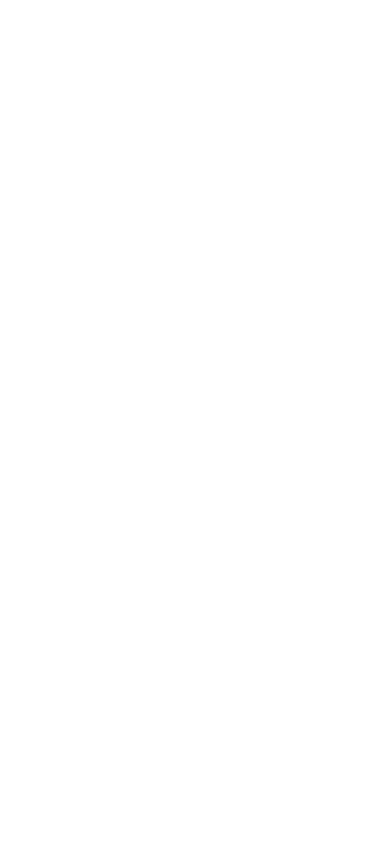
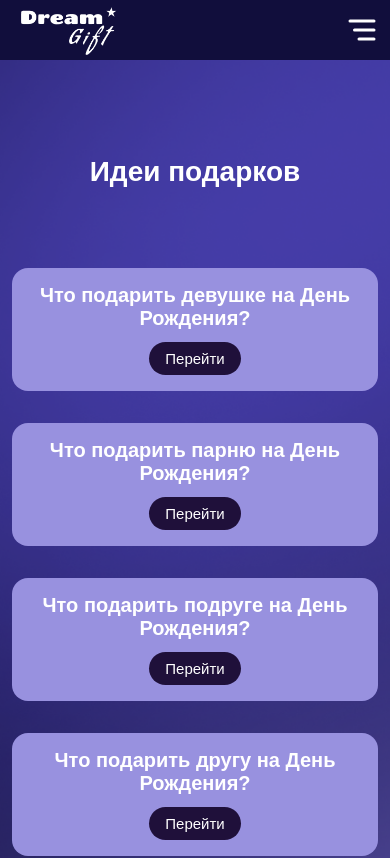
Before and after one commit to Alisalisa12/Wishlist, a React (Create React App) app: page /ideas in a window 390 px wide. Before the commit this address had no page. Shown: the top 858 px of the page. Built offline with nearby package versions, Linux system fonts and the light colour scheme.

Commit message:
Добавлена страница "Идеи подарков" с адаптивными стилями, компонентами и маршрутизацией.

```diff
--- a/src/App.tsx
+++ b/src/App.tsx
@@ -9,6 +9,7 @@ const Friends = React.lazy(() => import('./pages/Friends/Friends'));
 const EmptyWishlist = React.lazy(() => import('./pages/EmptyWishlist/EmptyWishlist'));
 const CreateWishlist = React.lazy(() => import('./pages/CreateWishlists/CreateWishlists'));
 const WishlistView = React.lazy(() => import('./pages/WishlistView/WishlistView'));
+const GiftIdeas = React.lazy(() => import('./pages/GiftIdeas/GiftIdeas'));
 
 // Компонент загрузки
 const LoadingFallback = () => (
@@ -39,6 +40,7 @@ const App: React.FC = () => {
                     <Route path="/emptywishlist" element={<EmptyWishlist />} />
                     <Route path="/create" element={<CreateWishlist />} />
                     <Route path="/wishlist" element={<WishlistView />} />
+                    <Route path="/ideas" element={<GiftIdeas />} />
                 </Routes>
             </Suspense>
         </Router>
--- a/src/components/Header/Header.tsx
+++ b/src/components/Header/Header.tsx
@@ -20,7 +20,7 @@ export const Header: FC = () => {
                 <div className={style.linkHeader} onClick={() => handleNavigation('/friends')}>Друзья</div>
                 <div className={style.linkHeader} onClick={() => handleNavigation('/emptywishlist')}>Мои вишлисты</div>
                 <div className={style.linkHeader} onClick={() => handleNavigation('/')}>Мои брони</div>
-                <div className={style.linkHeader} onClick={() => handleNavigation('/')}>Идеи подарков</div>
+                <div className={style.linkHeader} onClick={() => handleNavigation('/ideas')}>Идеи подарков</div>
                 <div className={style.searchBlock}>
                     <CiSearch className={style.searchLogo} />
                     <p className={style.searchText}>Поиск</p>
--- /dev/null
+++ b/src/pages/GiftIdeas/GiftIdeas.module.scss
@@ -0,0 +1,80 @@
+.pageWrapper {
+  min-height: 100vh;
+  display: flex;
+  flex-direction: column;
+}
+
+.hero {
+  flex: 1;
+  background: url("../../images/background.png");
+  background-size: cover;
+  padding: 4rem 0;
+  display: flex;
+  justify-content: center;
+  font-family: "Ubuntu", sans-serif;
+}
+
+.card {
+  padding: 2rem;
+  width: 85%;
+  max-width: 1200px;
+  color: #fff;
+}
+
+.title {
+  font-size: 40px;
+  font-weight: 700;
+  text-align: center;
+  margin-bottom: 5rem;
+
+}
+
+.grid {
+  margin-top: 1.5rem;
+  display: grid;
+  grid-template-columns: repeat(2, 1fr);
+  gap: 2rem;
+}
+
+.ideaCard {
+  background: #9891DF;
+  border-radius: 16px;
+  padding: 1rem 1.25rem;
+  display: flex;
+  flex-direction: column;
+  align-items: center;
+  justify-content: center;
+  justify-self: center;
+  gap: 0.75rem;
+  width: 70%;
+}
+.ideaButton{
+  padding: 0.5rem 1rem;
+}
+.ideaTitle {
+  font-size: 28px;
+  font-weight: 600;
+  color: #fff;
+  text-align: center;
+}
+
+@media (max-width: 1000px) {
+  .grid {
+    grid-template-columns: repeat(2, 1fr);
+  }
+}
+
+@media (max-width: 600px) {
+  .title {
+    font-size: 28px;
+  }
+  .ideaTitle{
+    font-size: 20px ;
+  }
+  .grid {
+    grid-template-columns: 1fr;
+  }
+  .ideaCard{
+    width: 100%;
+  }
+}
--- /dev/null
+++ b/src/pages/GiftIdeas/GiftIdeas.tsx
@@ -0,0 +1,50 @@
+import React from "react";
+import { Header } from "../../components/Header/Header";
+import { Footer } from "../../components/Footer/Footer";
+import Button from "../../components/UI/buttons/Button";
+import styles from "./GiftIdeas.module.scss";
+
+interface Idea {
+  id: number;
+  title: string;
+  link?: string;
+}
+
+const ideas: Idea[] = [
+  { id: 1, title: "Что подарить девушке на День Рождения?", link: "https://ya.ru/" },
+  { id: 2, title: "Что подарить парню на День Рождения?", link: "https://ya.ru/" },
+  { id: 3, title: "Что подарить подруге на День Рождения?", link: "https://ya.ru/" },
+  { id: 4, title: "Что подарить другу на День Рождения?", link: "https://ya.ru/" },
+  { id: 5, title: "Что подарить девушке на Новый год?", link: "https://ya.ru/" },
+  { id: 6, title: "Что подарить парню на Новый год?", link: "https://ya.ru/" },
+    { id: 7, title: "Что подарить подруге на Новый год?", link: "https://ya.ru/" },
+    { id: 8, title: "Что подарить другу на Новый год?", link: "https://ya.ru/" },
+];
+
+const GiftIdeas: React.FC = () => {
+  const handleGo = (link?: string) => {
+    if (link) window.open(link, "_blank");
+  };
+
+  return (
+    <div className={styles.pageWrapper}>
+      <Header />
+      <div className={styles.hero}>
+        <div className={styles.card}>
+          <h1 className={styles.title}>Идеи подарков</h1>
+          <div className={styles.grid}>
+            {ideas.map((idea) => (
+              <div className={styles.ideaCard} key={idea.id}>
+                <div className={styles.ideaTitle}>{idea.title}</div>
+                <Button className={styles.ideaButton} onClick={() => handleGo(idea.link)}>Перейти</Button>
+              </div>
+            ))}
+          </div>
+        </div>
+      </div>
+      <Footer />
+    </div>
+  );
+};
+
+export default GiftIdeas;
```
